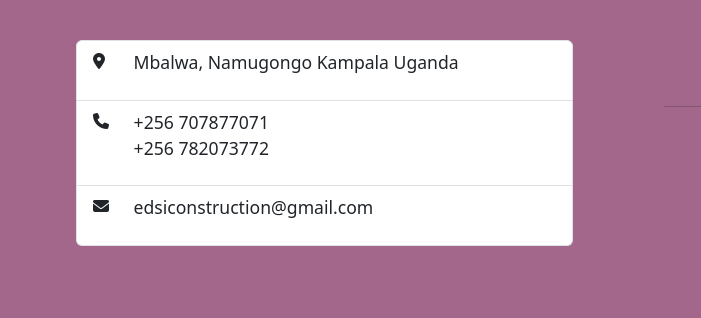
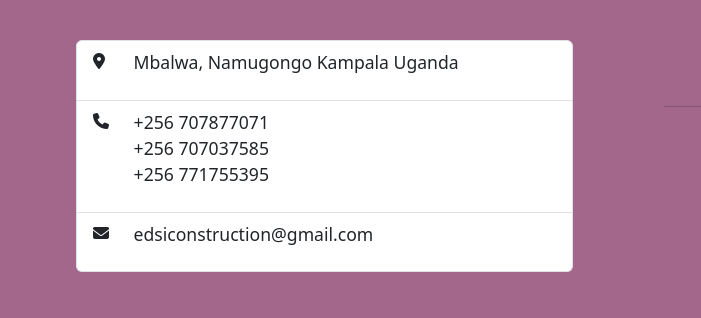
Before and after one commit to Musipe/edsi, a plain HTML site: page index.html in a window 1280 px wide. Shown: the part 3771-4089 px from the top of the page, 0-701 px from the left. Drawn offline with nearby package versions, Linux system fonts and the light colour scheme.

Commit message:
update contacts
update with lwasa and Bawambale contacts

```diff
--- a/index.html
+++ b/index.html
@@ -347,7 +347,7 @@
                   </div>
                   <div class="col-11">
                     <p class="reader-text">
-                      +256 707877071<br />+256 782073772
+                      +256 707877071<br />+256 707037585 <br /> +256 771755395
                     </p>
                   </div>
                 </div>
```
